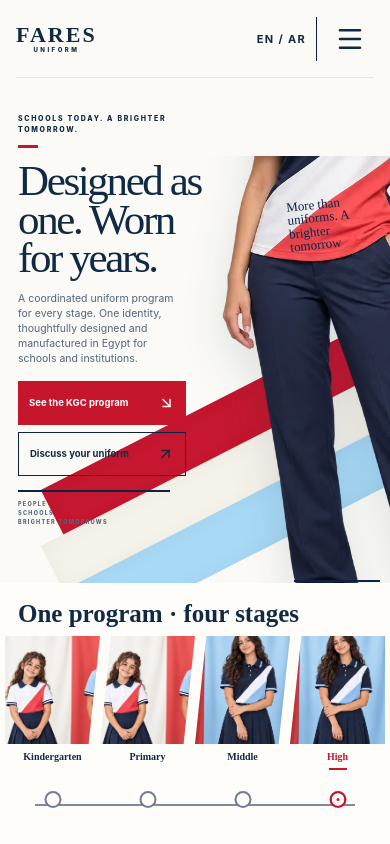
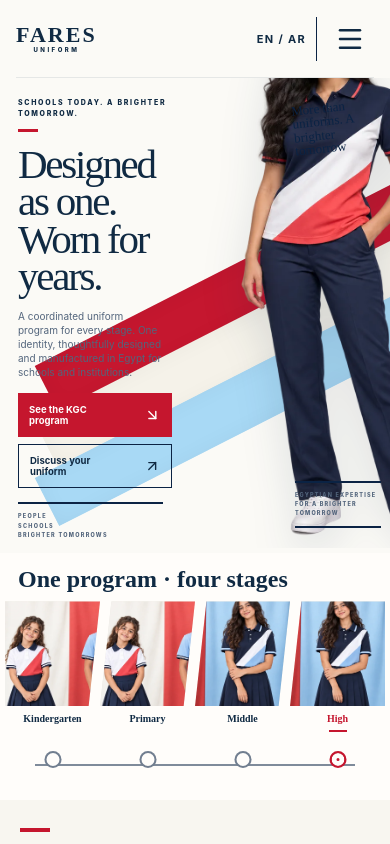
Before and after one commit to faresmohamed260/fares-uniform, a Next.js app in the folder prototype/public-site-motion/: page / in a window 390 px wide. Shown: the top 844 px of the page. Built offline with nearby package versions, Linux system fonts and the light colour scheme.

Commit message:
style: align mobile fold and model framing

```diff
--- a/prototype/public-site-motion/app/globals.css
+++ b/prototype/public-site-motion/app/globals.css
@@ -1705,3 +1705,127 @@ img { user-select: none; }
     bottom: 34px;
   }
 }
+
+
+/* Checkpoint 23: exact mobile fold and visible model framing */
+@media (min-width: 1121px) {
+  .hero h1 {
+    max-width: 430px;
+  }
+  .hero-model img {
+    transform: scale(.92);
+    transform-origin: center bottom;
+  }
+  .detail-garment img {
+    transform: rotate(-3deg) scale(1.14);
+  }
+}
+
+@media (max-width: 760px) {
+  .hero {
+    min-height: 470px;
+  }
+  .hero-copy {
+    width: 52%;
+    padding: 20px 0 14px 18px;
+  }
+  .hero h1 {
+    max-width: 154px;
+    font-size: 41px;
+    line-height: .91;
+  }
+  .hero-copy > p {
+    max-width: 144px;
+    font-size: 10px;
+    line-height: 1.4;
+  }
+  .hero-actions {
+    width: 154px;
+  }
+  .hero-meta {
+    width: 145px;
+  }
+  .hero-visual {
+    inset: 0 0 auto;
+    height: 470px;
+    min-height: 470px;
+  }
+  .hero-model {
+    inset: -10px -38% -18px 19%;
+  }
+  .hero-model img {
+    transform: scale(1.16);
+    transform-origin: center bottom;
+  }
+  .hero-ribbons {
+    inset: 0 -38% -5% 1%;
+  }
+  .hero-script {
+    top: 22px;
+    right: 7px;
+    width: 90px;
+    font-size: 13px;
+  }
+  .hero-side-note {
+    right: 9px;
+    bottom: 20px;
+  }
+
+  .stage-story {
+    padding-bottom: 24px;
+  }
+  .stage-heading {
+    padding-top: 14px;
+    font-size: 24px;
+  }
+  .stage-photo {
+    height: 105px;
+  }
+  .stage-label {
+    min-height: 52px;
+  }
+  .detail-story {
+    padding-top: 28px;
+  }
+
+  [dir="rtl"] .stage-grid {
+    direction: ltr;
+  }
+  [dir="rtl"] .stage-card {
+    direction: rtl;
+  }
+  [dir="rtl"] .hero {
+    min-height: 470px;
+  }
+  [dir="rtl"] .hero-copy {
+    width: 52%;
+    padding: 20px 18px 14px 0;
+  }
+  [dir="rtl"] .hero h1 {
+    width: 164px;
+    max-width: 164px;
+    font-size: 38px;
+    line-height: 1.01;
+  }
+  [dir="rtl"] .hero-copy > p {
+    width: 148px;
+    max-width: 148px;
+    font-size: 10px;
+  }
+  [dir="rtl"] .hero-actions {
+    width: 154px;
+  }
+  [dir="rtl"] .hero-meta {
+    width: 138px;
+  }
+  [dir="rtl"] .hero-model {
+    inset: -8px 28% -18px -39%;
+  }
+  [dir="rtl"] .hero-model img {
+    transform: scale(1.16);
+    transform-origin: center bottom;
+  }
+  [dir="rtl"] .hero-ribbons {
+    inset: 0 38% -5% -18%;
+  }
+}
```
